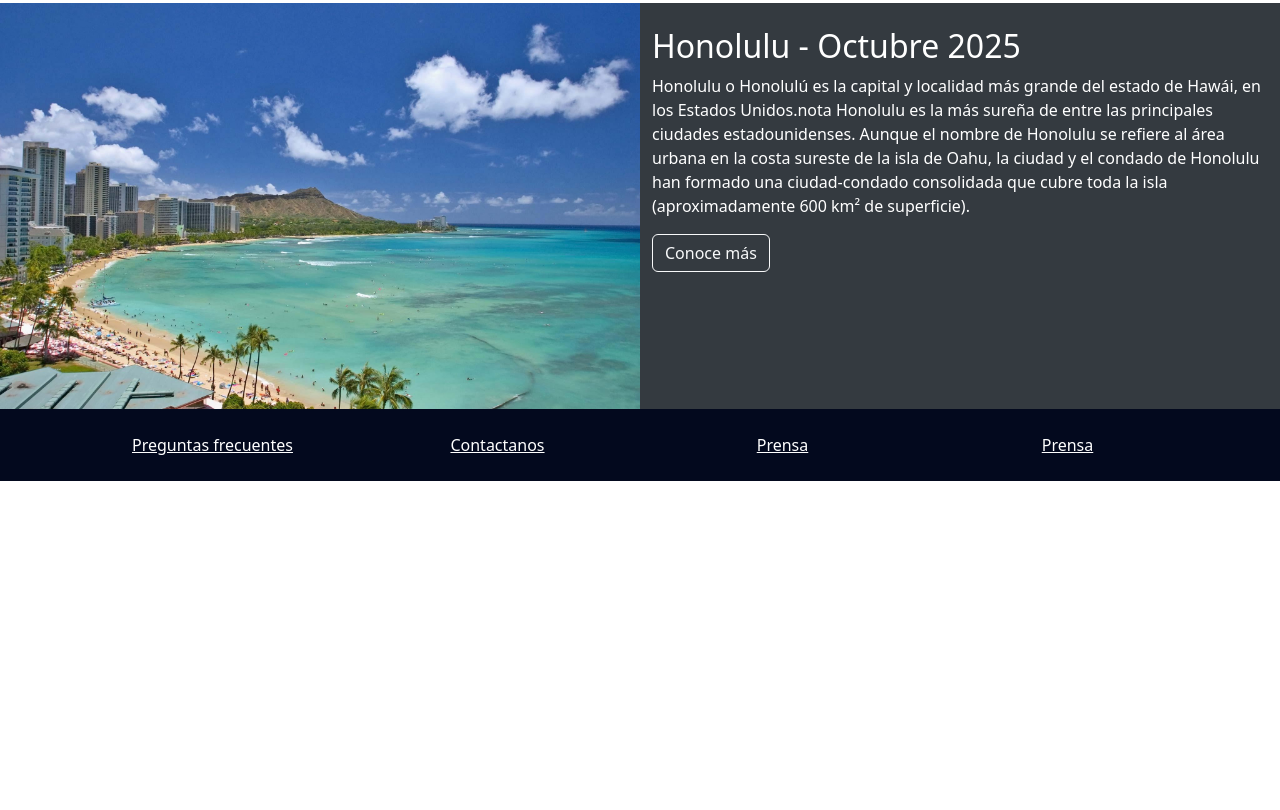
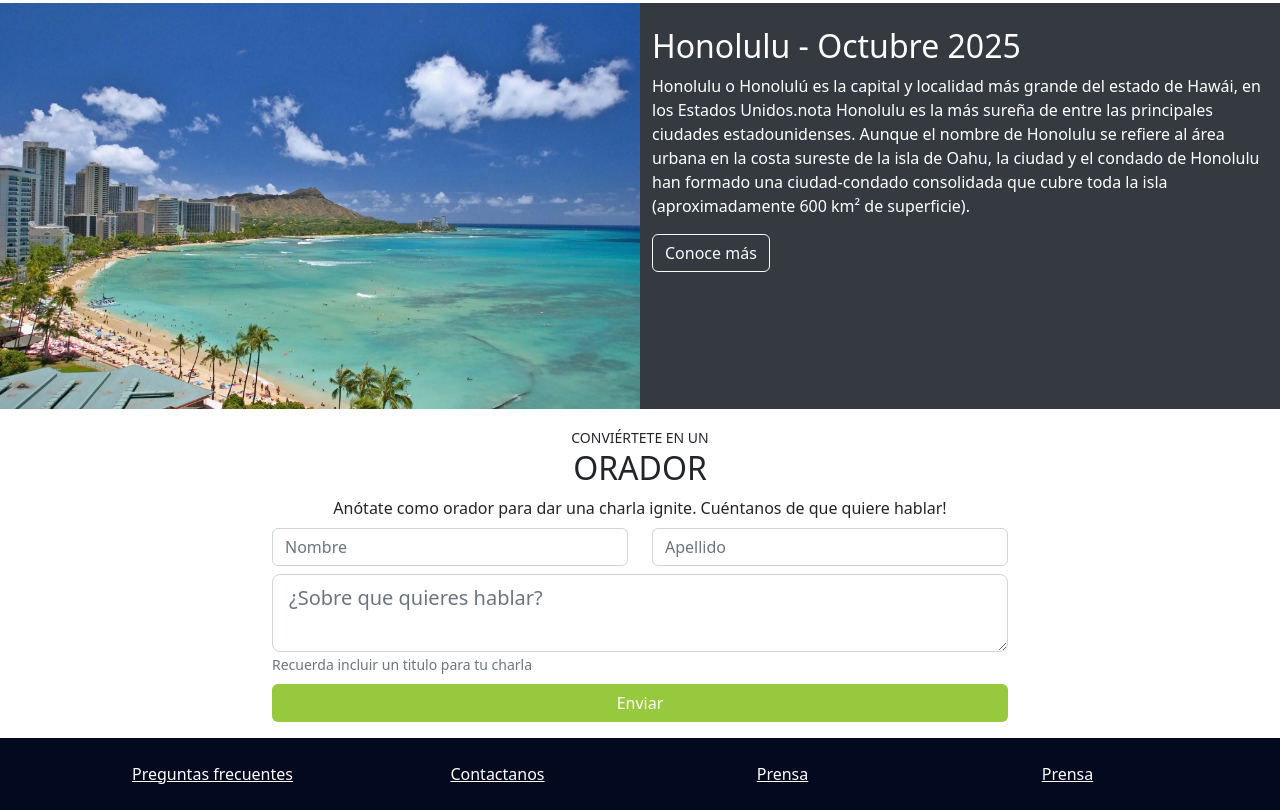
Before and after one commit to rubielchapal/platzi-bootstraps-5, a plain HTML site: page index.html in a window 1280 px wide. Shown: the part 1722-2532 px from the top of the page. Before the commit the page ends 2203 px from the top, so only its background shows below. Drawn offline with nearby package versions, Linux system fonts and the light colour scheme.

Commit message:
formularios

```diff
--- a/index.html
+++ b/index.html
@@ -166,6 +166,57 @@
     </section>
     <!-- /Lugar y fecha-->
 
+    <!--Conviertete en orador -->
+      <section id="conviertete-en-orador" class="pt-3 pb-3">
+        <div class="container">
+          <div class="row">
+            <div class="col">
+              <div class="col text-uppercase text-center">
+                <small>Conviértete en un</small>
+                <h2>Orador</h2>
+              </div>
+            </div>
+          </div>
+          <div class="row">
+            <div class="col text-center">
+              Anótate como orador para dar una charla ignite.
+              Cuéntanos de que quiere hablar!
+            </div>
+          </div>
+          <div class="row">
+            <div class="col col-md-10 offset-md-1 col-lg-8 offset-lg-2 pt-2">
+              <form action="">
+                <div class="row">
+                  <div class="form-label col-12 col-md-6">
+                    <input type="text" class="form-control" placeholder="Nombre" aria-label="First name">
+                  </div>
+                  <div class="form-label col-12 col-md-6">
+                    <input type="text" class="form-control" placeholder="Apellido" aria-label="Last name">
+                  </div>
+                </div>
+                <div class="row">
+                  <div class="form-label col">
+                    <textarea type="text" class="form-control form-control-lg" placeholder="¿Sobre que quieres hablar?" aria-label="Last name"></textarea>
+                    <small class="form-text text-muted">
+                      Recuerda incluir un titulo para tu charla
+                    </small>
+                  </div>
+                </div>
+                <div class="row">
+                  <div class="col d-grid gap-2">
+                    <button type="button" class="btn btn-platzi btn-block">Enviar</button>
+                  </div>
+                </div>
+            </form>
+            </div>
+          </div>
+
+
+
+        </div>
+      </section>
+    <!--/Conviertete en orador -->
+
     <!--Footer-->
     <footer id="footer" class="pb-4 pt-4">
       <div class="container">
```
